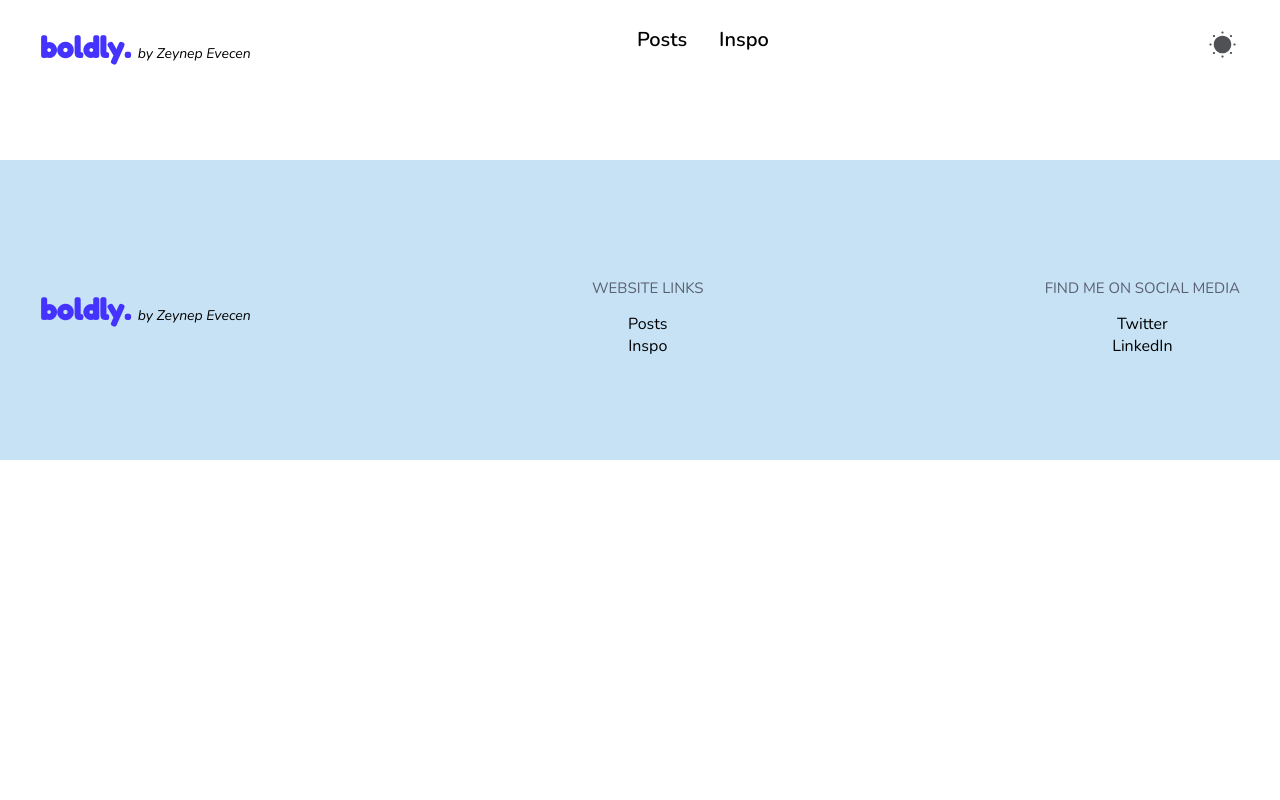
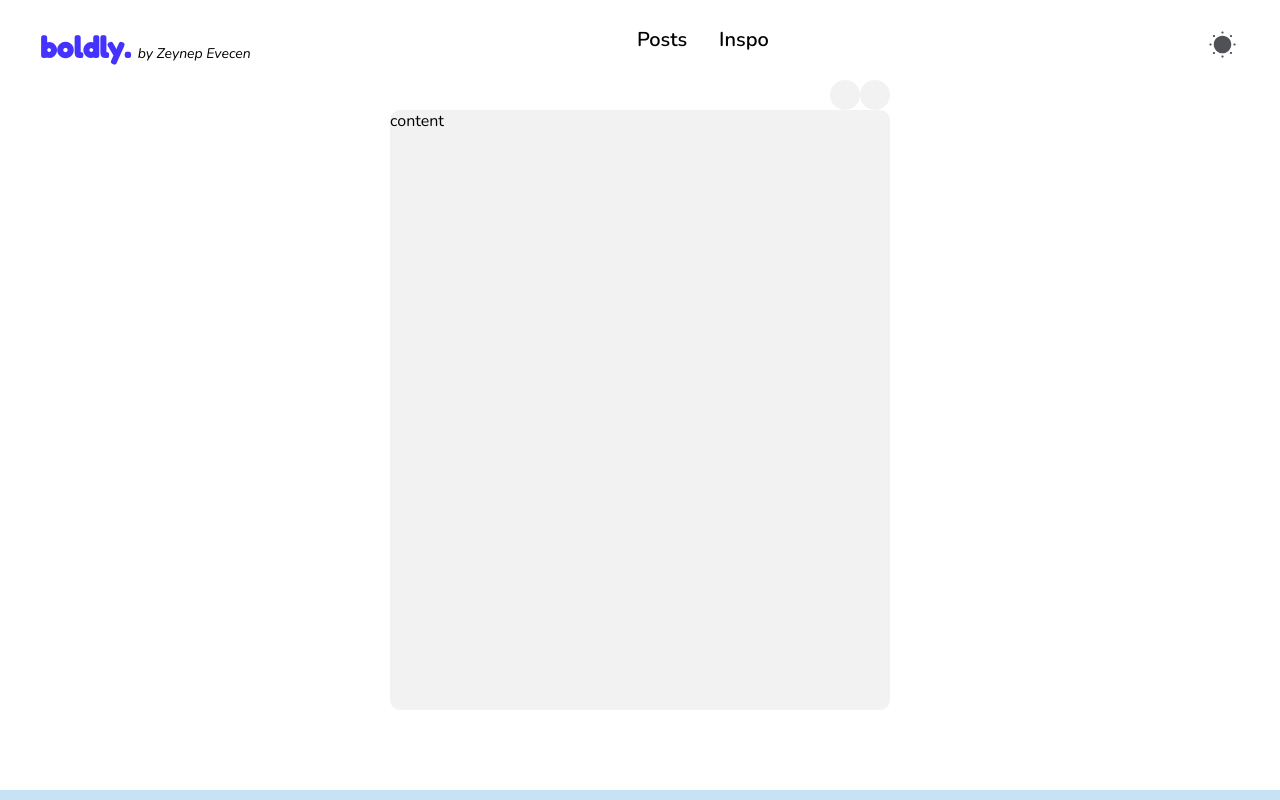
Before and after one commit to reginz/boldly, a React (Create React App) app: page /explainer/boxing-an-ai in a window 1280 px wide. Shown: the top 800 px of the page. Built offline with nearby package versions, Linux system fonts and the light colour scheme.

Commit message:
explainer card

```diff
--- a/src/App.css
+++ b/src/App.css
@@ -102,7 +102,7 @@ small {
 }
 .flex-end {
   align-items: flex-end;
-  justify-items: flex-end !important;
+  justify-content: flex-end !important;
 }
 .h-100 {
   height: 100%;
--- a/src/components/ExplainerInner.js
+++ b/src/components/ExplainerInner.js
@@ -1,11 +1,14 @@
-import React from 'react';
+import React from "react";
+import PagnitionCard from "./explainer/PagnitionCard";
 
 function Explainer(props) {
-    return (
-        <div>
-
-        </div>
-    );
+  return (
+    <div className="flex">
+      <div className="container">
+        <PagnitionCard />
+      </div>
+    </div>
+  );
 }
 
 export default Explainer;
--- /dev/null
+++ b/src/components/explainer/PagnitionCard.js
@@ -0,0 +1,16 @@
+import React from "react";
+import "../../styles/explainers.css";
+
+function PagnitionCard(props) {
+  return (
+    <div>
+      <div className="flex flex-end">
+        <div className="circle forward"></div>
+        <div className="circle backward"></div>
+      </div>
+      <div className="pagnition__wrapper">content</div>
+    </div>
+  );
+}
+
+export default PagnitionCard;
--- a/src/styles/explainers.css
+++ b/src/styles/explainers.css
@@ -0,0 +1,13 @@
+.pagnition__wrapper {
+  width: 500px;
+  height: 600px;
+  min-height: auto;
+  background: #f2f2f2;
+  border-radius: 10px;
+}
+.circle{
+    width: 30px;
+    height: 30px;
+    background-color: #f2f2f2;
+    border-radius: 50%;
+}
```
